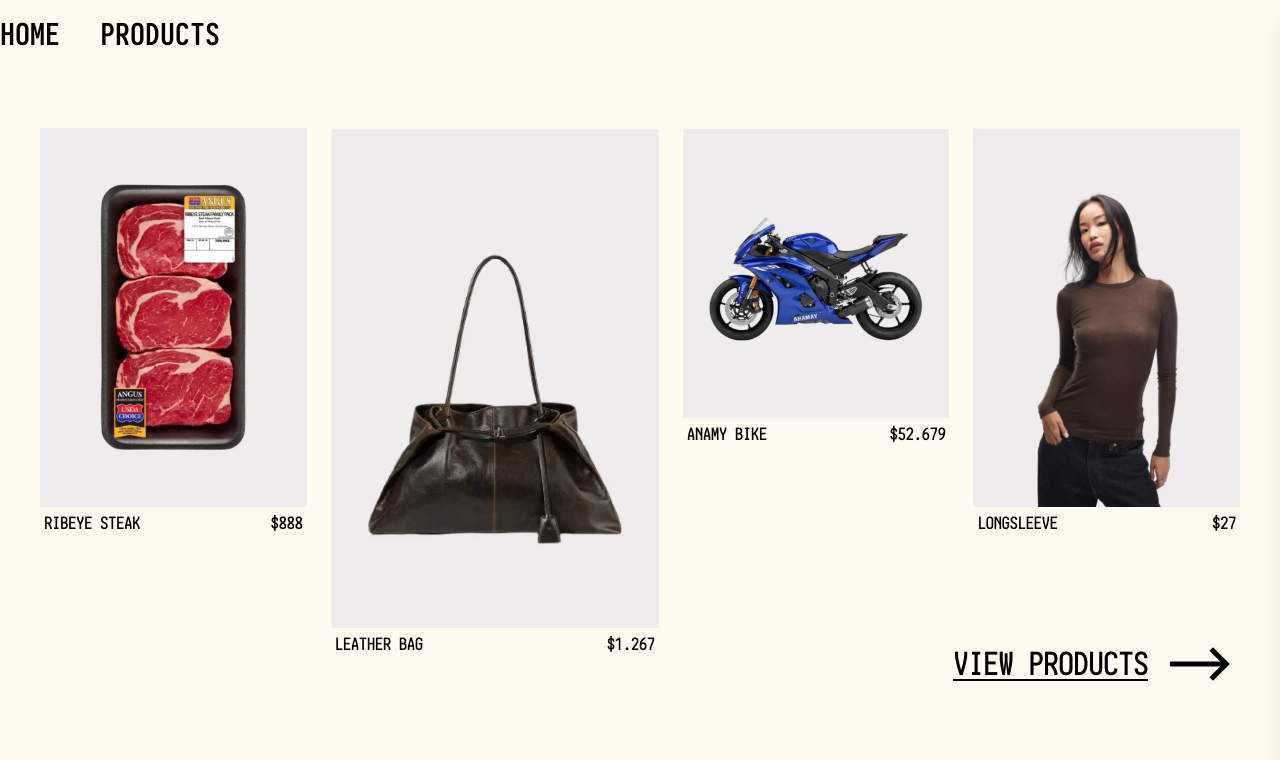
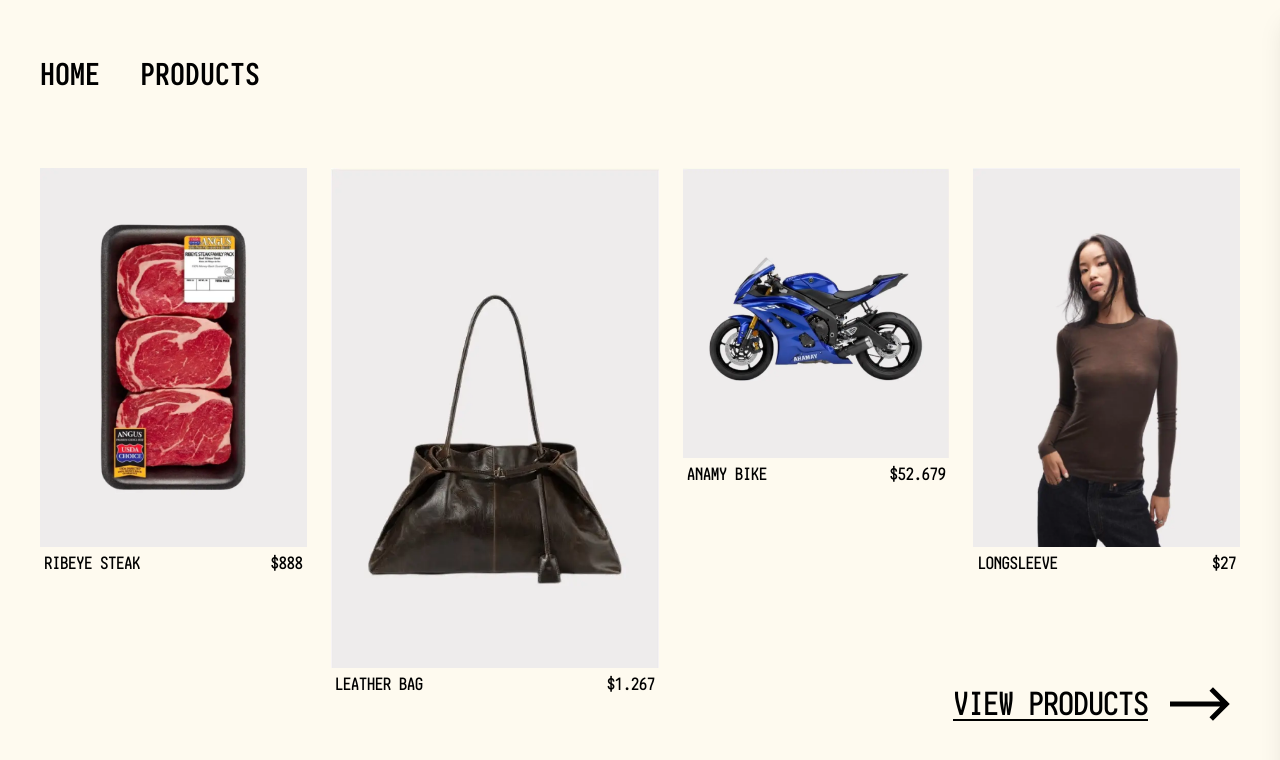
Before and after one commit to EmGo0001/simpel_shop, a Next.js app: page / in a window 1280 px wide. Shown: the top 760 px of the page. Built offline with nearby package versions, Linux system fonts and the light colour scheme.

Commit message:
endnu flere errors

```diff
--- a/src/app/layout.js
+++ b/src/app/layout.js
@@ -27,10 +27,12 @@ export default function RootLayout({ children }) {
     >
       <body>
         <CartProvider>
-          <Suspense fallback={<div>Loading...</div>}>
-            <Navbar />
-          </Suspense>
-          <main className="max-w-[1200px] mx-auto mt-10">{children}</main>
+          <main className="max-w-[1200px] mx-auto mt-10">
+            <Suspense fallback={<div>Loading...</div>}>
+              <Navbar />
+            </Suspense>
+            {children}
+          </main>
         </CartProvider>
       </body>
     </html>
--- a/src/app/products/[id]/page.js
+++ b/src/app/products/[id]/page.js
@@ -2,7 +2,6 @@ import FavoritElement from "@/components/FavoritElement";
 import { LiaLongArrowAltLeftSolid } from "react-icons/lia";
 import AddToCartButton from "@/components/AddToCart";
 import Link from "next/link";
-export const dynamic = "force-dynamic";
 
 export default async function ProductPage({ params }) {
   const { id } = await params;
```
